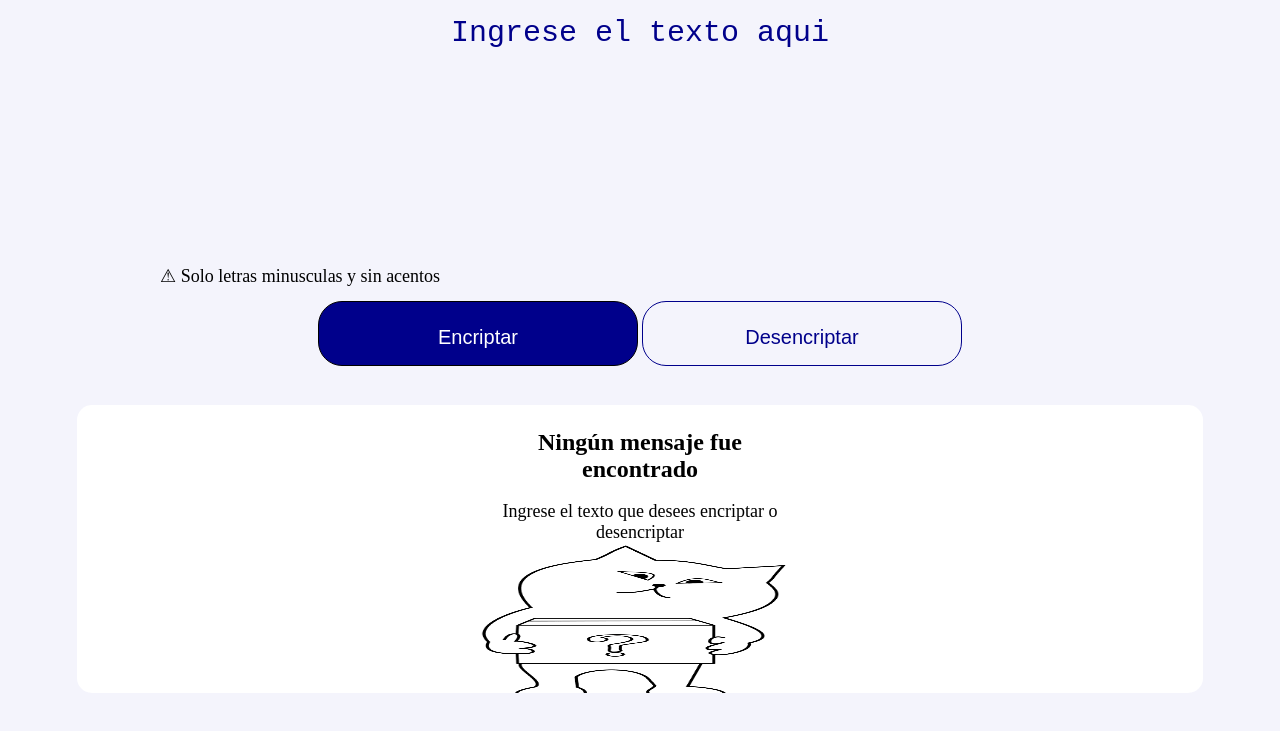
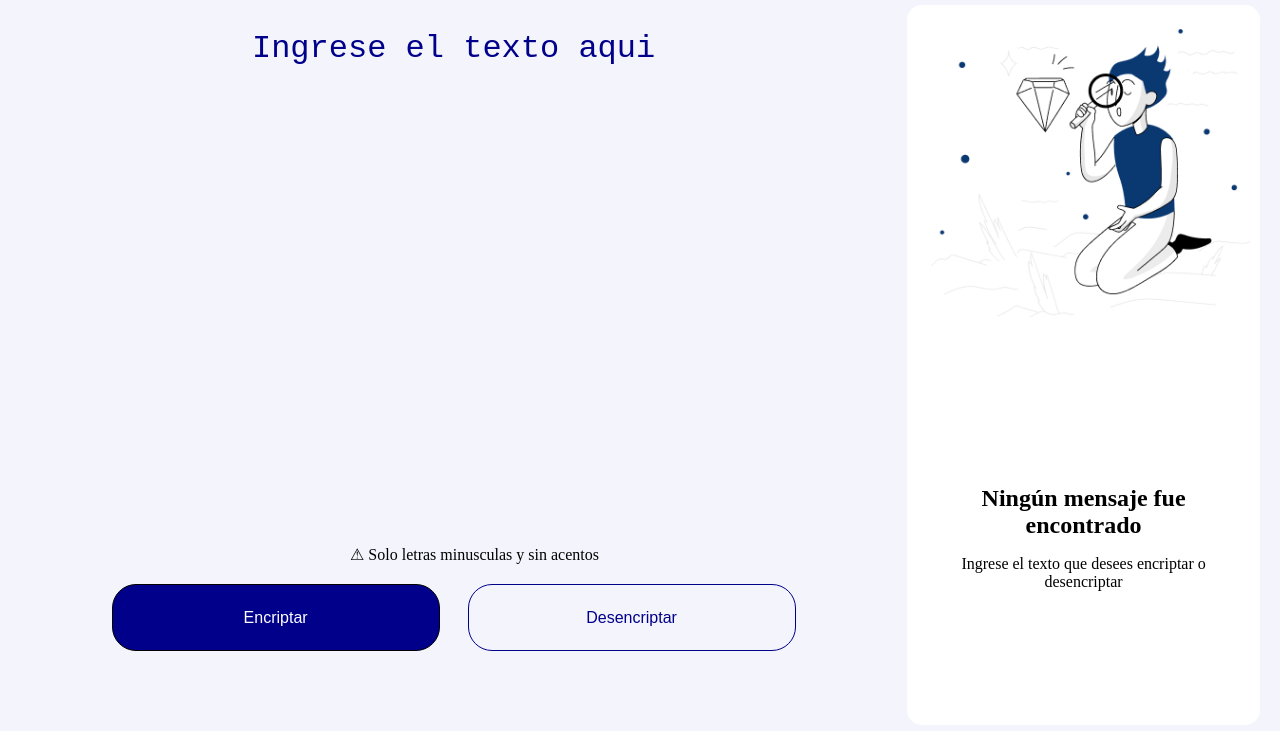
Before and after one commit to Kpp94/Encriptador-de-Texto, a plain HTML site: page index.html in a window 1280 px wide. Shown: the part 59-790 px from the top of the page. Drawn offline with Linux system fonts and the light colour scheme.

Commit message:
actualizacion en style responsivo

```diff
--- a/style.css
+++ b/style.css
@@ -468,145 +468,3 @@ p .restricciones {
         display: none;
     }
 }
-
-@media (orientation: landscape) {
-    header{
-        width: 100%;
-        height: 5vh;
-    }
-
-    header img{
-        height: 95%;
-    }
-
-    main{
-        position: absolute;
-        width: 100vw;
-        height: 90vh;
-        display:inline-block
-    }
-
-    section{
-        width: 100%;
-        height: 100%;
-    }
-
-    .seccion-1{
-        width: 90%;
-        height: 55%;
-        display: block;
-        margin: auto;
-    }
-
-    .caja{
-        width: 90%;
-        height: 60%;
-        display: block;
-        margin: auto;
-        margin-top: 20px;
-        background: #f4f4fc;
-        resize: none;
-        border: none;
-        font-size: 30px;
-        line-height: 48px;
-        text-align: center;
-        outline:none;
-    }
-
-    .restricciones{
-        position: relative;
-        height: 10%;
-        left: 6em;
-        margin-bottom: 5px;
-        display: inline-block;
-    }
-
-    .restricciones p{
-        font-size: 18px;
-    }
-
-    .botones{
-        margin: auto;
-        display: inline-block;
-        width: 100%;
-        height: 20%;
-        text-align: center;
-    }
-
-    .boton-encriptar{
-        width: 320px;
-        height: 65px;
-        text-align: center;
-        margin: 0.5em 0px;
-        font-size: 20px;
-        font-weight: 300;
-        cursor: pointer;
-        transition: all 1s ease;
-    }
-
-    .boton-encriptar:hover{
-        height: 67px;
-        font-size: 22px;
-    }
-
-    .boton-descencriptar{
-        width: 320px;
-        height: 65px;
-        text-align: center;
-        font-size: 20px;
-        font-weight: 300;
-        cursor: pointer;
-        transition: all 1s ease;
-    }
-
-    .boton-descencriptar:hover{
-        height: 67px;
-        font-size: 22px;
-    }
-
-    .seccion-2 {
-        width: 88%;
-        height: 40%;
-        display: block;
-        margin: auto;
-    }
-
-    .lupa{
-        display: none;
-    }
-
-    .parrafo{
-        height: 40%;
-        width: 100%;
-    }
-
-    .parrafo p{
-        font-size: 18px;
-    }
-
-    .gato{
-        display: block;
-        height: 58%;
-        width: 100%;
-    }
-
-    .gato-caja{
-        height: 95%;
-        width: 35%;
-        display: inline-block;
-        margin: 0 32%;
-        text-align: center;
-    }
-
-    .resultado{
-        height: 70%;
-    }
-
-    .copiar{
-        height: 20%;
-    }
-
-    .ocultar{
-        display: none;
-    }
-}
```
